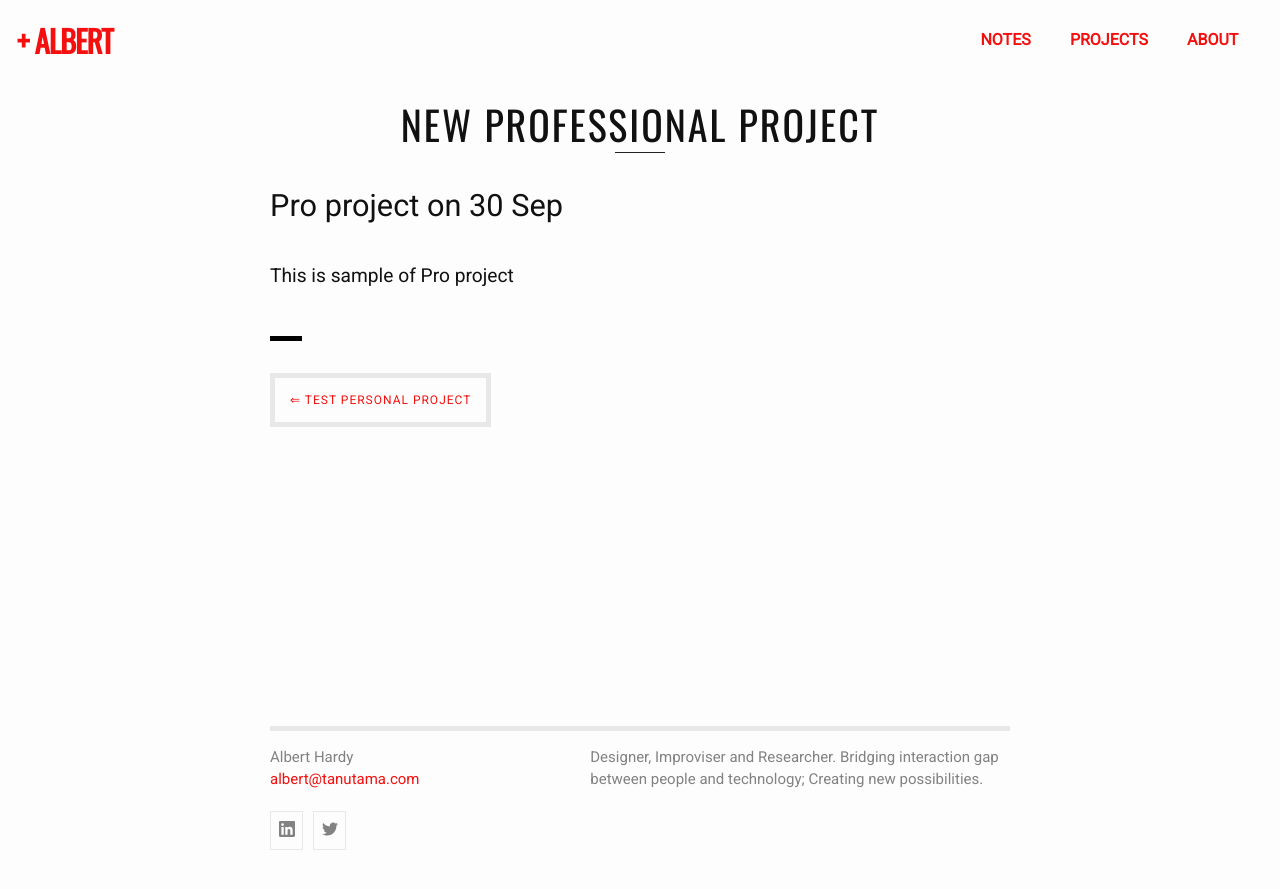
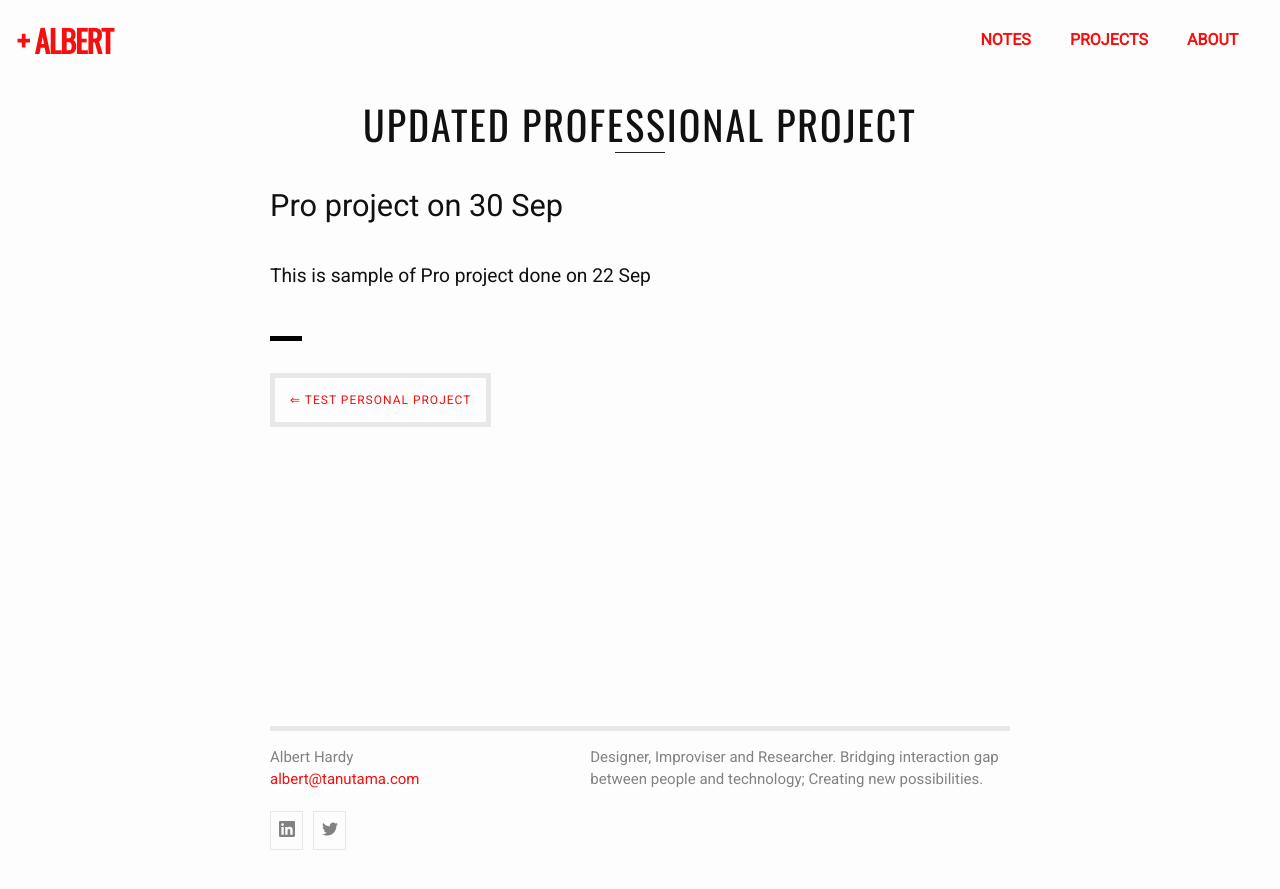
Before and after one commit to centros4520/centros4520.github.io, a Jekyll site: the page built from _projects/2021-09-new-professional-project.md, in a window 1280 px wide. Shown: the top 889 px of the page. Built offline with Jekyll 4.4.1, drawn with Linux system fonts in a browser that asks for light colours.

Commit message:
Update Project “2021-09-new-professional-project”

```diff
--- a/_projects/2021-09-new-professional-project.md
+++ b/_projects/2021-09-new-professional-project.md
@@ -1,10 +1,10 @@
 ---
 layout: project
-title: New Professional project
+title: Updated Professional project
 image_path: ""
 orderid: 26
-date: 2021-09-30
+date: 2021-09-22
 blurb: Pro project on 30 Sep
 project_type: professional
 ---
-This is sample of Pro project
+This is sample of Pro project done on 22 Sep
```
